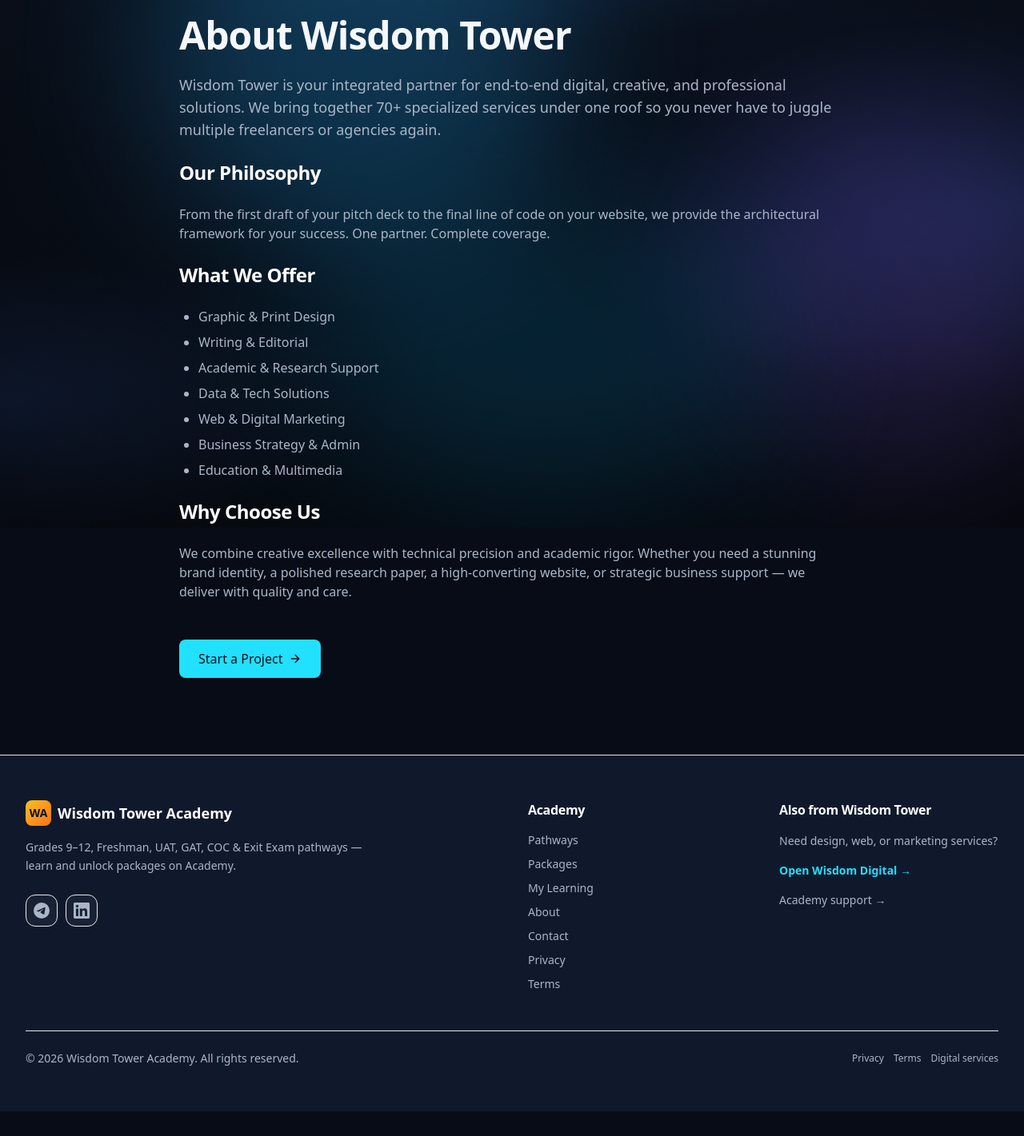
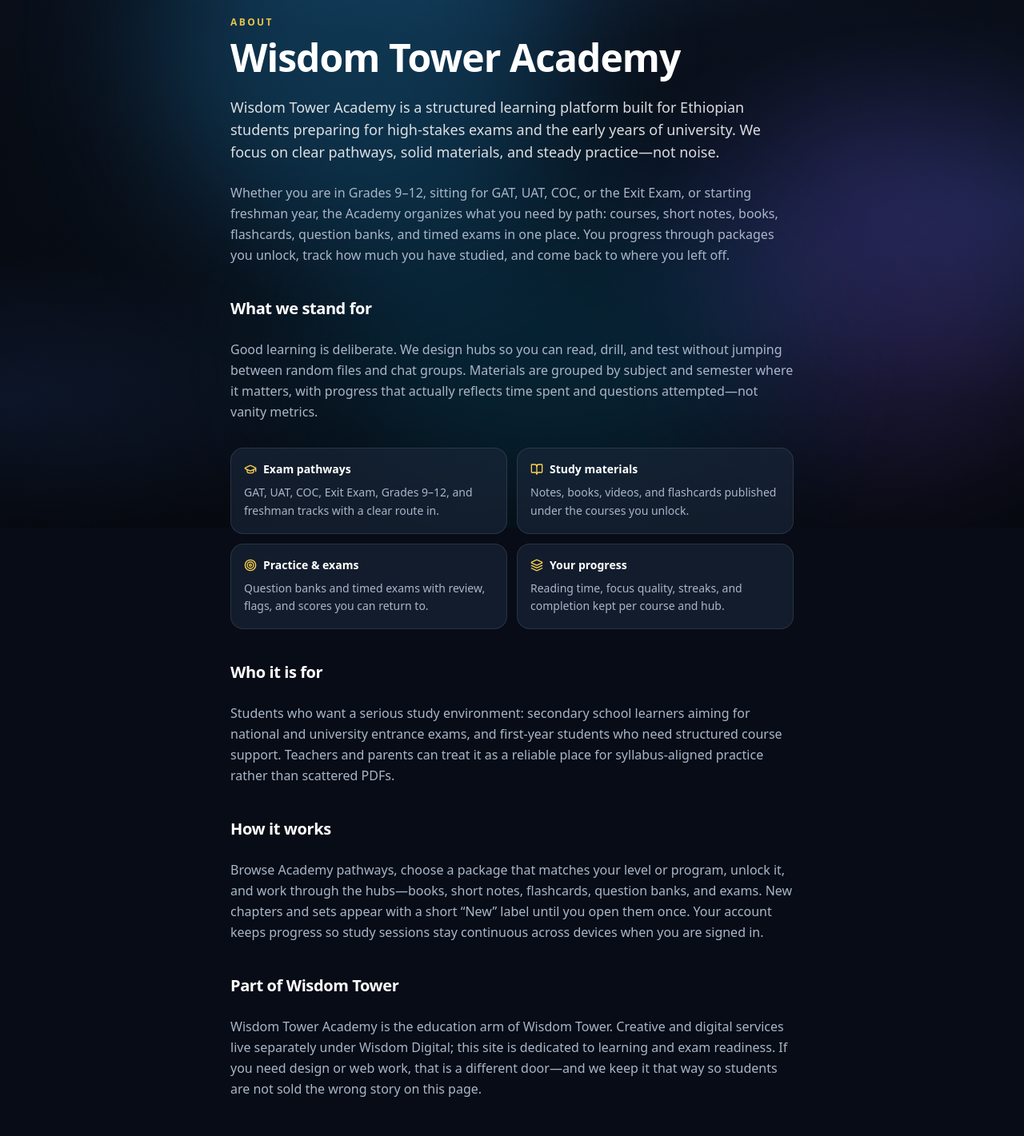
Before and after one commit to hiyabteklu/Wisdom-tower-academy, a Next.js app: page /about in a window 1280 px wide. Shown: the part 140-1561 px from the top of the page at 80% size. Before the commit the page ends 1530 px from the top, so only its background shows below. Built offline with nearby package versions, Linux system fonts and the light colour scheme; no server answers.

Commit message:
content(about): rewrite About for Wisdom Tower Academy (education platform)

```diff
--- a/src/app/about/page.tsx
+++ b/src/app/about/page.tsx
@@ -1,53 +1,123 @@
 import Link from "next/link";
-import { ArrowRight } from "lucide-react";
+import { ArrowRight, BookOpen, GraduationCap, Target, Layers } from "lucide-react";
 
 export default function AboutPage() {
   return (
     <div className="py-16 md:py-24">
-      <div className="max-w-4xl mx-auto px-4 sm:px-6 lg:px-8">
-        <h1 className="text-4xl md:text-5xl font-bold mb-6">About Wisdom Tower</h1>
+      <div className="max-w-3xl mx-auto px-4 sm:px-6 lg:px-8">
+        <p className="text-xs font-semibold uppercase tracking-[0.2em] text-amber-300/90 mb-3">
+          About
+        </p>
+        <h1 className="font-display text-4xl md:text-5xl font-extrabold tracking-tight text-white mb-6">
+          Wisdom Tower Academy
+        </h1>
 
-        <div className="prose prose-invert max-w-none space-y-6 text-wisdom-muted">
-          <p className="text-lg">
-            Wisdom Tower is your integrated partner for end-to-end digital, creative, and professional solutions.
-            We bring together 70+ specialized services under one roof so you never have to juggle multiple freelancers or agencies again.
+        <div className="space-y-6 text-wisdom-muted leading-relaxed">
+          <p className="text-lg text-white/85">
+            Wisdom Tower Academy is a structured learning platform built for Ethiopian students
+            preparing for high-stakes exams and the early years of university. We focus on clear
+            pathways, solid materials, and steady practice—not noise.
           </p>
 
-          <h2 className="text-2xl font-semibold text-white mt-10">Our Philosophy</h2>
           <p>
-            From the first draft of your pitch deck to the final line of code on your website,
-            we provide the architectural framework for your success. One partner. Complete coverage.
+            Whether you are in Grades 9–12, sitting for GAT, UAT, COC, or the Exit Exam, or starting
+            freshman year, the Academy organizes what you need by path: courses, short notes, books,
+            flashcards, question banks, and timed exams in one place. You progress through packages
+            you unlock, track how much you have studied, and come back to where you left off.
           </p>
 
-          <h2 className="text-2xl font-semibold text-white mt-10">What We Offer</h2>
-          <ul className="list-disc pl-6 space-y-2">
-            <li>Graphic & Print Design</li>
-            <li>Writing & Editorial</li>
-            <li>Academic & Research Support</li>
-            <li>Data & Tech Solutions</li>
-            <li>Web & Digital Marketing</li>
-            <li>Business Strategy & Admin</li>
-            <li>Education & Multimedia</li>
-          </ul>
+          <h2 className="text-xl font-semibold text-white pt-4">What we stand for</h2>
+          <p>
+            Good learning is deliberate. We design hubs so you can read, drill, and test without
+            jumping between random files and chat groups. Materials are grouped by subject and
+            semester where it matters, with progress that actually reflects time spent and questions
+            attempted—not vanity metrics.
+          </p>
 
-          <h2 className="text-2xl font-semibold text-white mt-10">Why Choose Us</h2>
+          <div className="grid sm:grid-cols-2 gap-3 pt-2">
+            <Feature
+              icon={GraduationCap}
+              title="Exam pathways"
+              text="GAT, UAT, COC, Exit Exam, Grades 9–12, and freshman tracks with a clear route in."
+            />
+            <Feature
+              icon={BookOpen}
+              title="Study materials"
+              text="Notes, books, videos, and flashcards published under the courses you unlock."
+            />
+            <Feature
+              icon={Target}
+              title="Practice & exams"
+              text="Question banks and timed exams with review, flags, and scores you can return to."
+            />
+            <Feature
+              icon={Layers}
+              title="Your progress"
+              text="Reading time, focus quality, streaks, and completion kept per course and hub."
+            />
+          </div>
+
+          <h2 className="text-xl font-semibold text-white pt-4">Who it is for</h2>
           <p>
-            We combine creative excellence with technical precision and academic rigor.
-            Whether you need a stunning brand identity, a polished research paper,
-            a high-converting website, or strategic business support — we deliver with quality and care.
+            Students who want a serious study environment: secondary school learners aiming for
+            national and university entrance exams, and first-year students who need structured
+            course support. Teachers and parents can treat it as a reliable place for syllabus-aligned
+            practice rather than scattered PDFs.
+          </p>
+
+          <h2 className="text-xl font-semibold text-white pt-4">How it works</h2>
+          <p>
+            Browse Academy pathways, choose a package that matches your level or program, unlock it,
+            and work through the hubs—books, short notes, flashcards, question banks, and exams.
+            New chapters and sets appear with a short “New” label until you open them once. Your
+            account keeps progress so study sessions stay continuous across devices when you are signed in.
+          </p>
+
+          <h2 className="text-xl font-semibold text-white pt-4">Part of Wisdom Tower</h2>
+          <p>
+            Wisdom Tower Academy is the education arm of Wisdom Tower. Creative and digital services
+            live separately under Wisdom Digital; this site is dedicated to learning and exam readiness.
+            If you need design or web work, that is a different door—and we keep it that way so
+            students are not sold the wrong story on this page.
           </p>
         </div>
 
-        <div className="mt-12">
+        <div className="mt-12 flex flex-wrap gap-3">
+          <Link
+            href="/academy"
+            className="inline-flex items-center gap-2 px-6 py-3 rounded-xl bg-amber-500 text-wisdom-dark font-semibold hover:bg-amber-400 transition-colors"
+          >
+            Explore pathways
+            <ArrowRight className="w-4 h-4" />
+          </Link>
           <Link
             href="/contact"
-            className="inline-flex items-center gap-2 px-6 py-3 rounded-lg bg-wisdom-cyan text-wisdom-dark font-medium hover:bg-wisdom-cyan-dark transition-colors"
+            className="inline-flex items-center gap-2 px-6 py-3 rounded-xl border border-white/15 text-white/85 font-semibold hover:border-cyan-400/40 hover:text-cyan-200 transition-colors"
           >
-            Start a Project
-            <ArrowRight className="w-4 h-4" />
+            Contact support
           </Link>
         </div>
       </div>
     </div>
   );
 }
+
+function Feature({
+  icon: Icon,
+  title,
+  text,
+}: {
+  icon: typeof BookOpen;
+  title: string;
+  text: string;
+}) {
+  return (
+    <div className="rounded-2xl border border-white/10 bg-wisdom-card/60 p-4">
+      <div className="flex items-center gap-2 text-amber-300 mb-2">
+        <Icon className="w-4 h-4" />
+        <p className="text-sm font-semibold text-white">{title}</p>
+      </div>
+      <p className="text-sm text-wisdom-muted leading-relaxed">{text}</p>
+    </div>
+  );
+}
```
